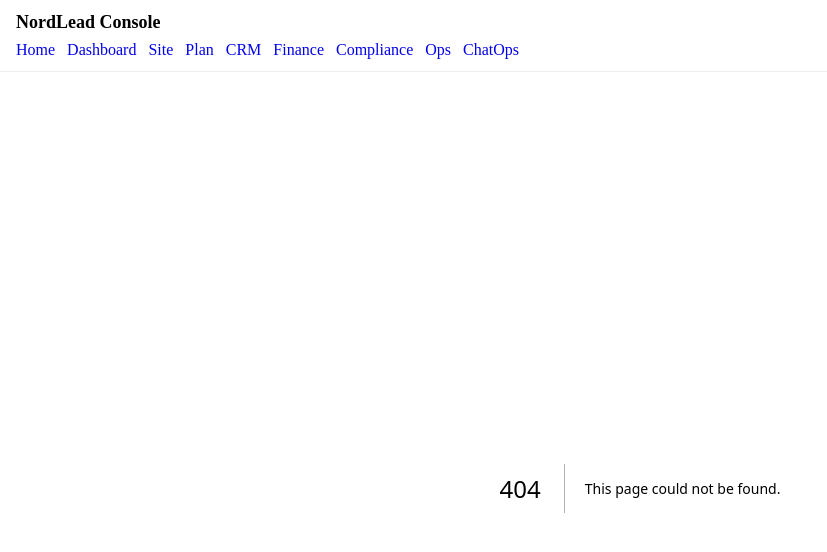
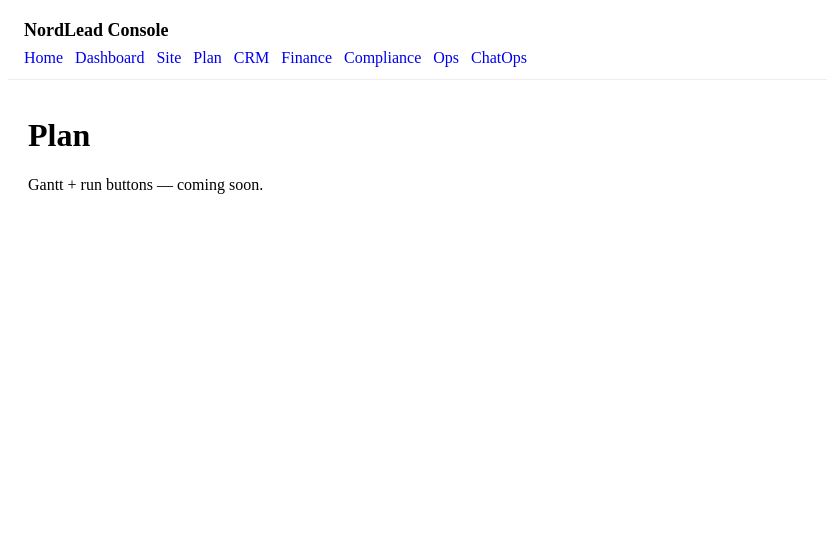
Before and after one commit to AndreasHartov/nordlead-console-nextjs, a Next.js app: page /plan in a window 1280 px wide. Before the commit this address had no page. Shown: the top 552 px of the page, without its empty margins (0-827 px from the left). Built offline with nearby package versions, Linux system fonts and the light colour scheme.

Commit message:
scaffold: plan page
scaffold: plan page

```diff
--- /dev/null
+++ b/app/plan/page.tsx
@@ -0,0 +1,8 @@
+export default function Page() {
+  return (
+    <div>
+      <h1>Plan</h1>
+      <p>Gantt + run buttons — coming soon.</p>
+    </div>
+  );
+}
```
